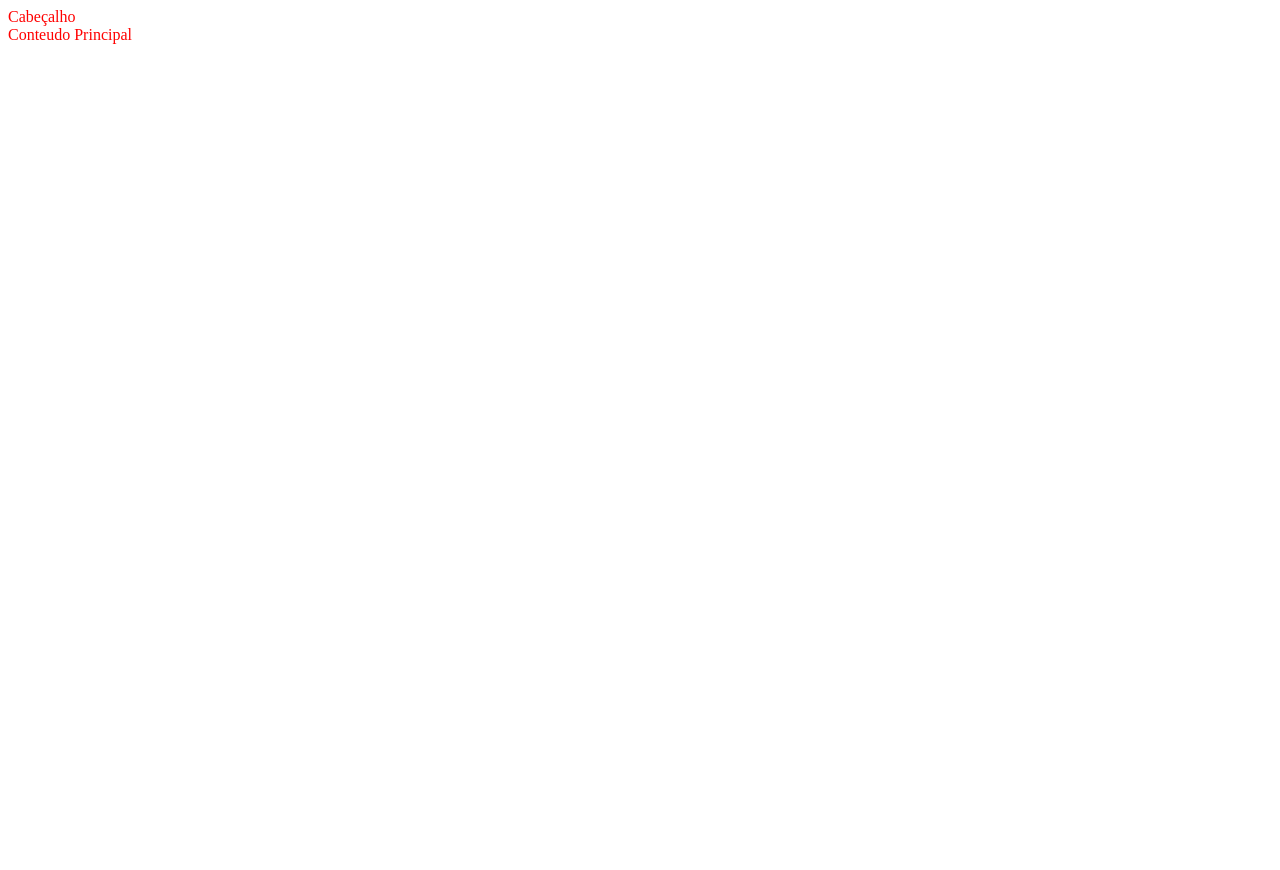
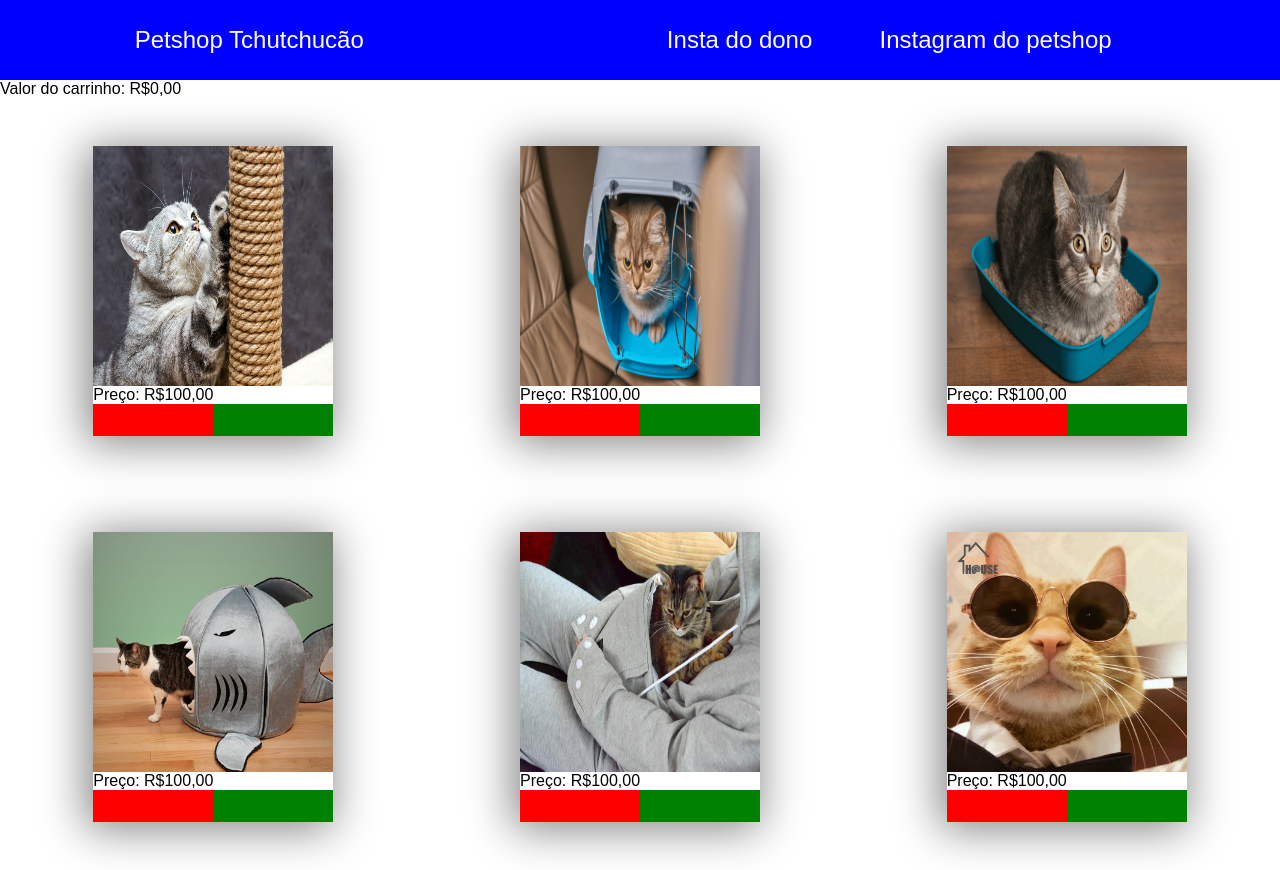
Before and after one commit to ArturQuirino/acessibilidade2, a plain HTML site: page index.html in a window 1280 px wide. Before the commit the page ends 800 px from the top, so only its background shows below. Drawn offline with Linux system fonts and the light colour scheme.

Commit message:
Adicionando produtos e carrinho

```diff
--- a/index.html
+++ b/index.html
@@ -1,10 +1,70 @@
 <html>
   <head>
-    <link rel="stylesheet" href="styles.css">
+    <link rel="stylesheet" href="styles.css" />
   </head>
   <body>
-    <div>Cabeçalho</div>
-    <div>Conteudo Principal</div>
+    <div class="cabecalho">
+      <div>Petshop Tchutchucão</div>
+      <div class="links-externos-cabecalho">
+        <div>Insta do dono</div>
+        <div>Instagram do petshop</div>
+      </div>
+    </div>
+    <div>
+      <div>
+        Valor do carrinho: R$<span id="valorCarrinho">0,00</span>
+      </div>
+      <div class="container_body">
+        <div class="card_produto">
+          <img src="imagens/arranhador.jpg" class="imagem_produto" />
+          <div>Preço: R$100,00</div>
+          <div class="container_adicionar_remover_carrinho">
+            <div class="botao_remover" onclick="removerNoCarrinho(100)"></div>
+            <div class="botao_adicionar" onclick="adicionarNoCarrinho(100)"></div>
+          </div>
+        </div>
+        <div class="card_produto">
+          <img src="imagens/caixa_Transportador.png" class="imagem_produto" />
+          <div>Preço: R$100,00</div>
+          <div class="container_adicionar_remover_carrinho">
+            <div class="botao_remover" onclick="removerNoCarrinho(100)"></div>
+            <div class="botao_adicionar" onclick="adicionarNoCarrinho(100)"></div>
+          </div>
+        </div>
+        <div class="card_produto">
+          <img src="imagens/caixinha_areia.png" class="imagem_produto" />
+          <div>Preço: R$100,00</div>
+          <div class="container_adicionar_remover_carrinho">
+            <div class="botao_remover" onclick="removerNoCarrinho(100)"></div>
+            <div class="botao_adicionar" onclick="adicionarNoCarrinho(100)"></div>
+          </div>
+        </div>
+        <div class="card_produto">
+          <img src="imagens/casa_tubarao.png" class="imagem_produto" />
+          <div>Preço: R$100,00</div>
+          <div class="container_adicionar_remover_carrinho">
+            <div class="botao_remover" onclick="removerNoCarrinho(100)"></div>
+            <div class="botao_adicionar" onclick="adicionarNoCarrinho(100)"></div>
+          </div>
+        </div>
+        <div class="card_produto">
+          <img src="imagens/moleton_canguru.jpeg" class="imagem_produto" />
+          <div>Preço: R$100,00</div>
+          <div class="container_adicionar_remover_carrinho">
+            <div class="botao_remover" onclick="removerNoCarrinho(100)"></div>
+            <div class="botao_adicionar" onclick="adicionarNoCarrinho(100)"></div>
+          </div>
+        </div>
+        <div class="card_produto">
+          <img src="imagens/oculos.jpg" class="imagem_produto" />
+          <div>Preço: R$100,00</div>
+          <div class="container_adicionar_remover_carrinho">
+            <div class="botao_remover" onclick="removerNoCarrinho(100)"></div>
+            <div class="botao_adicionar" onclick="adicionarNoCarrinho(100)"></div>
+          </div>
+        </div>
+      </div>
+    </div>
 
     <script src="scripts.js"></script>
   </body>
--- a/scripts.js
+++ b/scripts.js
@@ -1 +1,13 @@
 console.log("Hello World")
+
+let valorTotal = 0;
+
+const adicionarNoCarrinho = (value) => {
+  valorTotal += value;
+  document.getElementById('valorCarrinho').innerHTML = valorTotal + ',00';
+}
+
+const removerNoCarrinho = (value) => {
+  valorTotal -= value;
+  document.getElementById('valorCarrinho').innerHTML = valorTotal + ',00';
+}
--- a/styles.css
+++ b/styles.css
@@ -1,3 +1,67 @@
-div {
-  color: red;
+body {
+  padding: 0;
+  margin: 0;
+  font-family: Arial, Helvetica, sans-serif;
+  width: 100vw;
+  overflow-x: hidden;
 }
+
+.cabecalho {
+  height: 10vh;
+  width: 100vw;
+  background-color: blue;
+  color: white;
+  display: flex;
+  justify-content: space-around;
+  align-items: center;
+  font-size: 24px;
+}
+
+.links-externos-cabecalho {
+  display: flex;
+  justify-content: space-around;
+  align-items: center;
+  width: 40%;
+}
+
+.container_body {
+  display: flex;
+  flex-wrap: wrap;
+  justify-content: space-around;
+}
+
+.card_produto {
+  width: 240px;
+  display: flex;
+  flex-direction: column;
+  margin: 48px;
+  box-shadow: -4px 4px 42px 3px rgba(0,0,0,0.49);
+}
+
+.imagem_produto {
+  height: 240px;
+}
+
+.container_adicionar_remover_carrinho {
+  display: flex;
+  flex-direction: row;
+  justify-content: flex-end;
+}
+
+.botao_adicionar {
+  width: 50%;
+  height: 32px;
+  background-color: green;
+  display: flex;
+  align-items: center;
+  justify-content: center;
+}
+
+.botao_remover {
+  width: 50%;
+  height: 32px;
+  background-color: red;
+  display: flex;
+  align-items: center;
+  justify-content: center;
+}
```
Also changed, not shown: imagens/arranhador.jpg (added), imagens/caixa_Transportador.png (added), imagens/caixinha_areia.png (added), imagens/casa_tubarao.png (added), imagens/moleton_canguru.jpeg (added), imagens/oculos.jpg (added).
